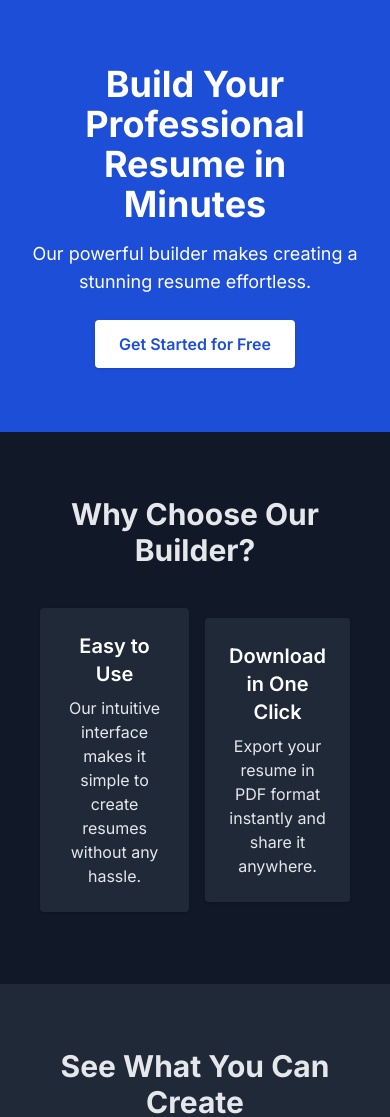
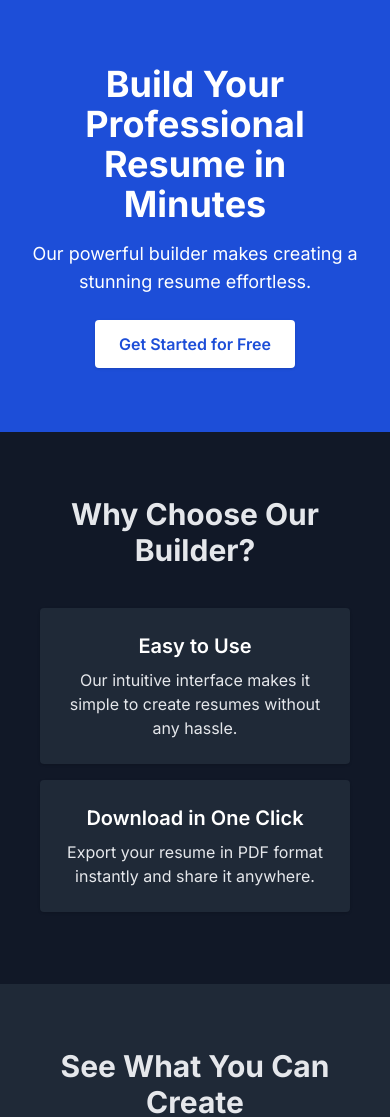
Before and after one commit to KevinMisati/resume-builder, a Next.js app: page / in a window 390 px wide. Shown: the top 1117 px of the page. Built offline with nearby package versions, Linux system fonts and the light colour scheme.

Commit message:
fixed a styling issue in the home page

```diff
--- a/src/app/page.tsx
+++ b/src/app/page.tsx
@@ -37,7 +37,7 @@
       <section className="px-8 py-16">
         <div className="container mx-auto text-center">
           <h2 className="mb-8 text-3xl font-bold">Why Choose Our Builder?</h2>
-          <div className="flex items-center justify-center">
+          <div className="flex flex-col md:flex-row items-center justify-center">
             <div className="m-2 max-w-[450px] rounded bg-gray-800 p-6 shadow">
               <h3 className="mb-2 text-xl font-semibold text-white">
                 Easy to Use
```
